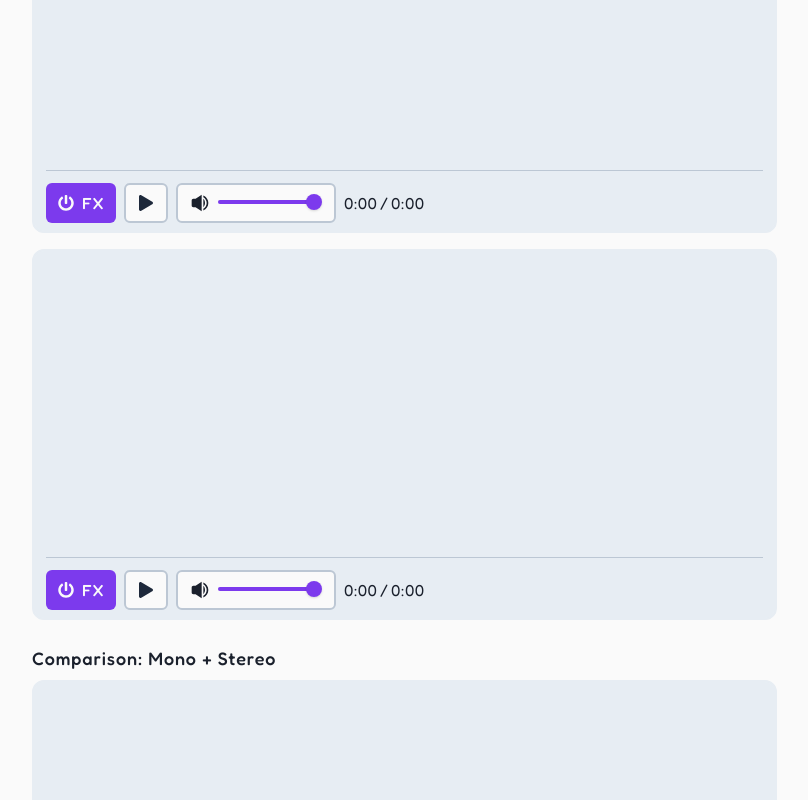
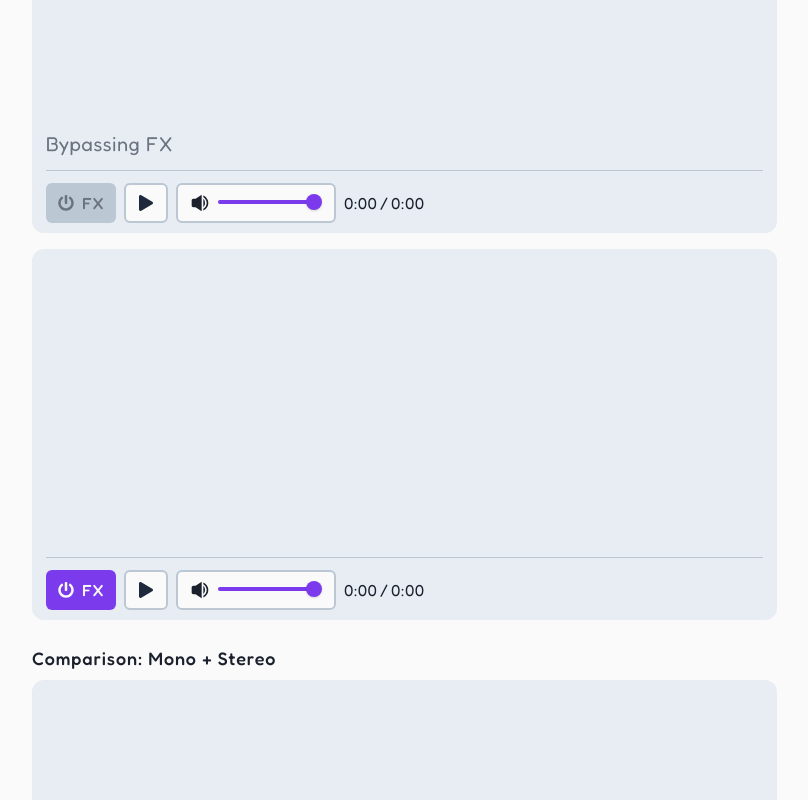
Before and after one commit to robchendev/Guitardex, a Next.js app: page /a/0 in a window 1280 px wide. Shown: the part 820-1620 px from the top of the page, without its empty margins (381-1189 px from the left). Built offline with nearby package versions, Linux system fonts and the light colour scheme; no server answers.

Commit message:
added an alternate img return for setting before and after comparison states

```diff
--- a/components/ModulePage/AudioVisualizer/AudioComparison.tsx
+++ b/components/ModulePage/AudioVisualizer/AudioComparison.tsx
@@ -32,16 +32,22 @@ type Props = {
   srcBefore?: string;
   srcAfter?: string;
   defaultVolume?: number;
+  defaultTrack?: "before" | "after";
 };
 
 // Assumes both audio files are the same length
-const AudioComparison = ({ srcBefore = "", srcAfter = "", defaultVolume = 0.5 }: Props) => {
+const AudioComparison = ({
+  srcBefore = "",
+  srcAfter = "",
+  defaultVolume = 0.5,
+  defaultTrack = "before",
+}: Props) => {
   const [audioContext, setAudioContext] = useState<AudioContext | null>(null);
   const [gainNodeBefore, setGainNodeBefore] = useState<GainNode | null>(null);
   const [gainNodeAfter, setGainNodeAfter] = useState<GainNode | null>(null);
   const [sourceBefore, setSourceBefore] = useState<AudioBufferSourceNode | null>(null);
   const [sourceAfter, setSourceAfter] = useState<AudioBufferSourceNode | null>(null);
-  const [isBefore, setIsBefore] = useState(false);
+  const [isBefore, setIsBefore] = useState(defaultTrack === "before" ? true : false);
   const [currentAudioBuffer, setCurrentAudioBuffer] = useState<AudioBuffer | null>(null);
   const [currentTime, setCurrentTime] = useState(0);
   const canvasRefBefore = useRef<HTMLCanvasElement>(null);
@@ -128,7 +134,6 @@ const AudioComparison = ({ srcBefore = "", srcAfter = "", defaultVolume = 0.5 }:
 
   useEffect(() => {
     setCurrentAudioBuffer(isBefore ? bufferBefore : bufferAfter);
-    console.log(bufferBefore, bufferAfter);
   }, [isBefore, bufferBefore, bufferAfter]);
 
   useEffect(() => {
--- a/components/ModulePage/RenderMarkdown.tsx
+++ b/components/ModulePage/RenderMarkdown.tsx
@@ -27,10 +27,29 @@ const RenderMarkdown = ({ contentMarkdown }: { contentMarkdown: string }) => {
       components={{
         img: (props) => {
           // This is hack to transform ![]() to anything we need
+          let src: string[];
           switch (props.alt) {
             case "comparison":
-              const src = props.src?.split("&") ?? ["", ""];
-              return <AudioComparison srcBefore={src[0]} srcAfter={src[1]} defaultVolume={1} />;
+            case "comparisonBefore":
+              src = props.src?.split("&") ?? ["", ""];
+              return (
+                <AudioComparison
+                  srcBefore={src[0]}
+                  srcAfter={src[1]}
+                  defaultVolume={1}
+                  defaultTrack="before"
+                />
+              );
+            case "comparisonAfter":
+              src = props.src?.split("&") ?? ["", ""];
+              return (
+                <AudioComparison
+                  srcBefore={src[0]}
+                  srcAfter={src[1]}
+                  defaultVolume={1}
+                  defaultTrack="after"
+                />
+              );
             case "visualizer":
               return <AudioVisualizer src={props.src} defaultVolume={1} />;
             case "tab":
--- a/dynamic/audioProduction/0-example.md
+++ b/dynamic/audioProduction/0-example.md
@@ -26,7 +26,7 @@ Initiated with the FX turned off, users can:
 #### Comparison: Stereo + Stereo
 
 ![comparison](/audio/a/neverGonna.mp3&/audio/a/neverGonnaCompressYou.mp3)
-![comparison](/audio/a/neverGonna.mp3&/audio/a/neverGonnaCompressYou.mp3)
+![comparisonAfter](/audio/a/neverGonna.mp3&/audio/a/neverGonnaCompressYou.mp3)
 
 #### Comparison: Mono + Stereo
 
```
